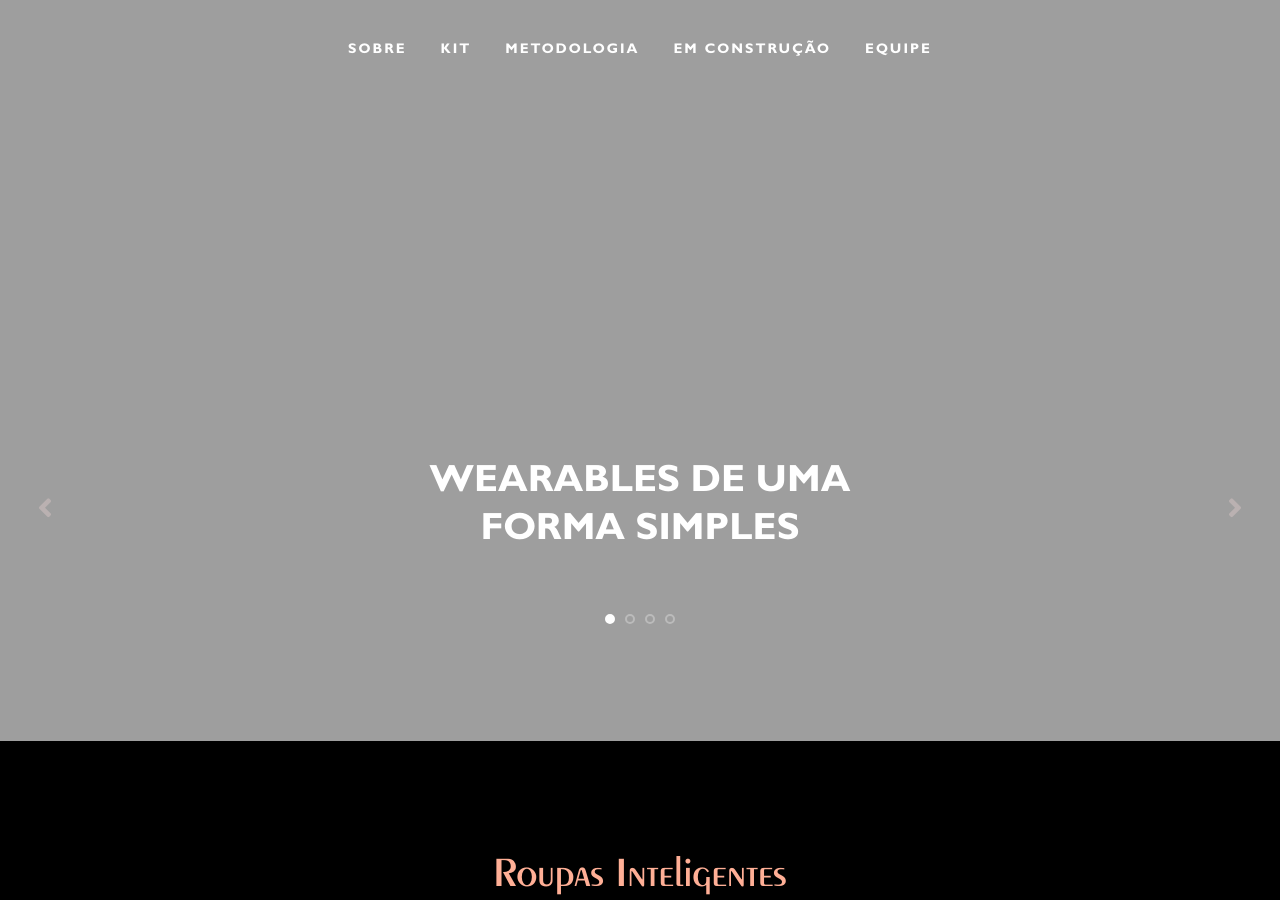
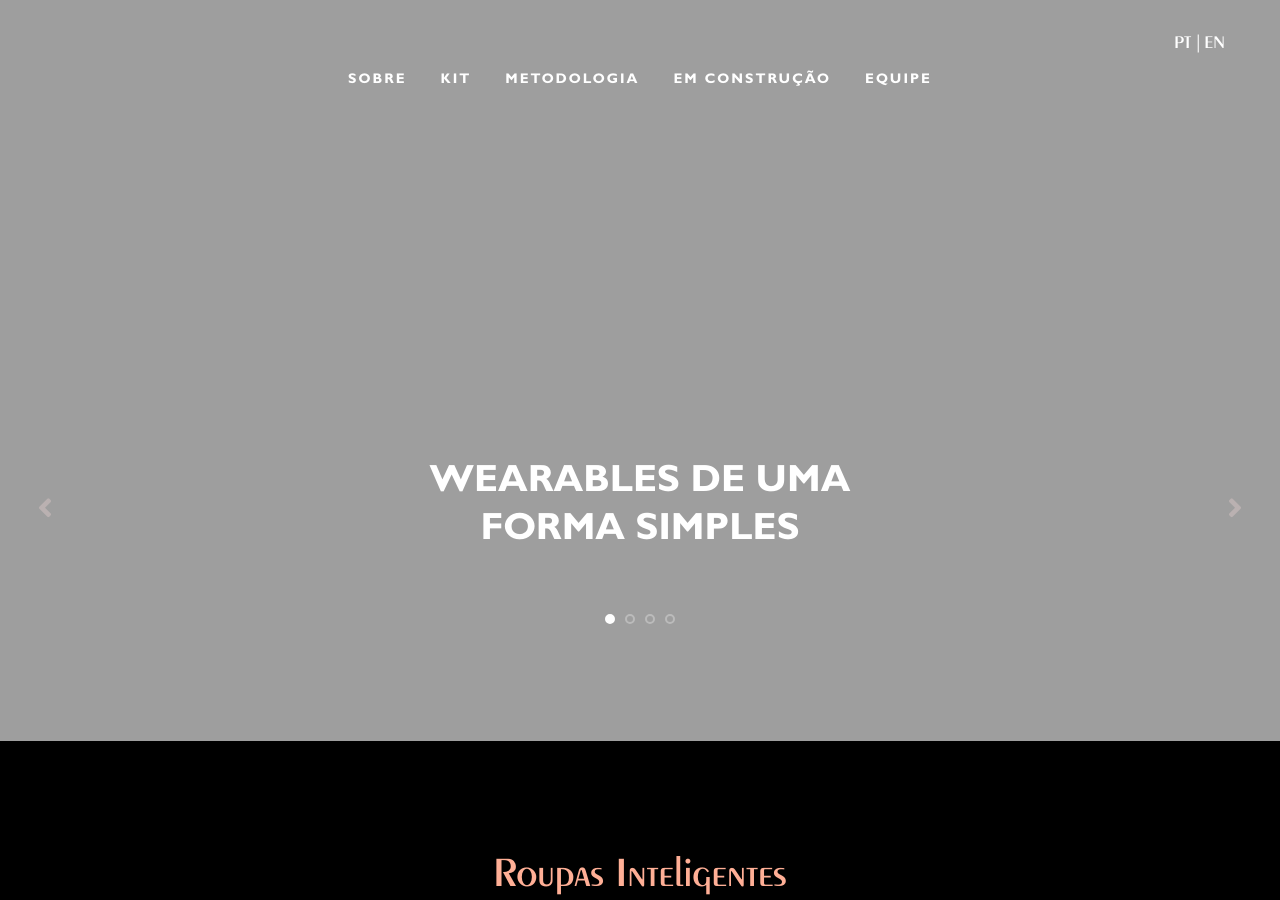
Before and after one commit to NANA-wearables/nana-site, a Jekyll site: the page built from _pages/index_pt.html, in a window 1280 px wide and 900 px high. Built offline with Jekyll 4.4.1, drawn with Linux system fonts in a browser that asks for light colours; nearby versions of some CDN libraries; library files that are not in the unit come from our copies.

Commit message:
Update index.html

```diff
--- a/_layouts/index.html
+++ b/_layouts/index.html
@@ -37,8 +37,11 @@
 <header class="header_8 padding_top245 padding_bottom155">
 
 	<!-- Navigation 13 -->
-
 	<nav class="navigation_13 padding_top30 padding_bottom30">
+        <div class="container nopadding text-right">
+			<a href="/" class="font_first link white font18 uppercase">pt |</a>
+			<a href="/en" class="font_first link white font18 uppercase">en</a>
+		</div>
 		<div class="container nopadding text-center">
 			<a href="#sobre" class="font_second sides15 uppercase spacing20 font14 line_height40 link white">{{page.menuSobre}}</a>
 			<a href="#kit" class="font_second sides15 uppercase spacing20 font14 line_height40 link white">{{page.menuKit}}</a>
@@ -46,6 +49,7 @@
             <a href="#construcao" class="font_second sides15 uppercase spacing20 font14 line_height40 link white">{{page.menuConstrucao}}</a>
             <a href="#equipe" class="font_second sides15 uppercase spacing20 font14 line_height40 link white">{{page.menuEquipe}}</a>
 		</div>
+
 	</nav>
 
 	<div class="container nopadding">
```
